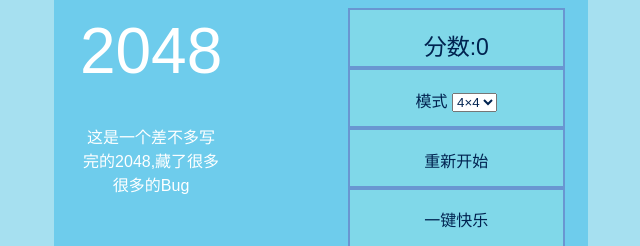
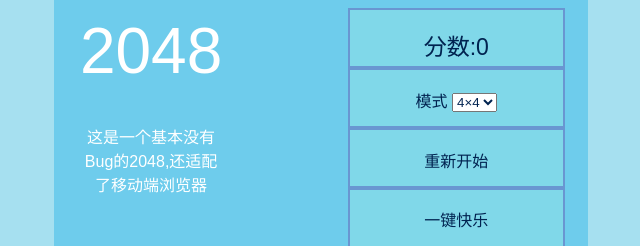
Before and after one commit to xcfox/2048, a plain HTML site: page index.html in a window 1280 px wide. Shown: the top 246 px of the page, 319-959 px from the left. Drawn offline with Linux system fonts and the light colour scheme.

Commit message:
Update index.html

```diff
--- a/index.html
+++ b/index.html
@@ -75,7 +75,7 @@
         <div id ="dd">
             <div id ="leftd">
                 <p id="lp">2048</p>
-                <p id="lpp">    这是一个差不多写完的2048,藏了很多很多的Bug</p>
+                <p id="lpp">    这是一个基本没有Bug的2048,还适配了移动端浏览器</p>
             </div>
             <div id ="d1" class="de">
                 <p id ="hwh"> </p>
```
